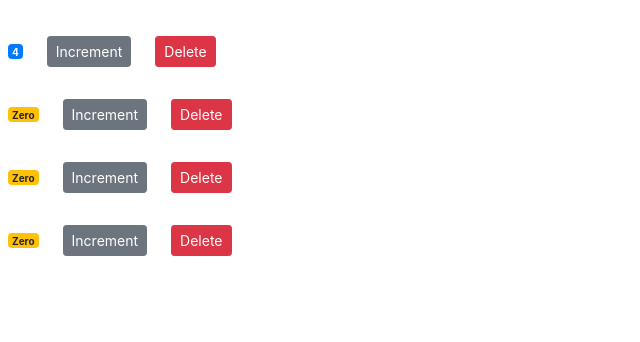
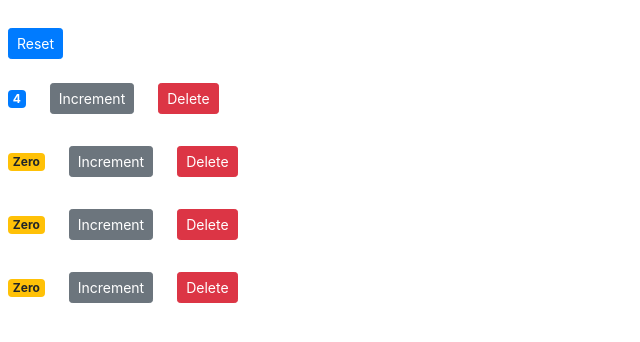
Before and after one commit to chanzlee/CountersComponent, a React (Create React App) app: page / in a window 1280 px wide. Shown: the top 342 px of the page, without its empty margins (0-640 px from the left). Built offline with nearby package versions, Linux system fonts and the light colour scheme.

Commit message:
remove local state for single source of truth.

```diff
--- a/src/components/counter.jsx
+++ b/src/components/counter.jsx
@@ -1,16 +1,16 @@
 import React, { Component } from "react";
 
 class Counter extends Component {
-  state = {
-    value: this.props.counter.value,
-    tags: []
-    // imageUrl: "https://picsum.photos/200"
-  };
+  // state = {
+  //   value: this.props.counter.value,
+  //   tags: []
+  //   // imageUrl: "https://picsum.photos/200"
+  // };
 
-  styles = {
-    fontSize: 10,
-    fontWeight: "bold"
-  };
+  // styles = {
+  //   fontSize: 10,
+  //   fontWeight: "bold"
+  // };
 
   // constructor() {
   //   super();
@@ -18,10 +18,10 @@
   //   this.handleIncrement = this.handleIncrement.bind(this);
   // }
 
-  handleIncrement = () => {
-    console.log("inc");
-    this.setState({ value: this.state.value + 1 });
-  };
+  // handleIncrement = () => {
+  //   console.log("inc");
+  //   this.setState({ value: this.state.value + 1 });
+  // };
 
   // doHandleIncrement = () => {
   //   this.handleIncrement({ id: 1 });
@@ -51,7 +51,7 @@
           </span>
 
           <button
-            onClick={this.handleIncrement}
+            onClick={() => this.props.onIncrement(this.props.counter)}
             className="btn btn-secondary btn-sm m-3"
           >
             Increment
@@ -72,12 +72,12 @@
   // refactor shortcut ctrl+shift+R to extract to method
   getBadgeClasses() {
     let classes = "badge m-2 badge-";
-    classes += this.state.value === 0 ? "warning" : "primary";
+    classes += this.props.counter.value === 0 ? "warning" : "primary";
     return classes;
   }
 
   formatCount() {
-    const { value } = this.state;
+    const { value } = this.props.counter;
     return value === 0 ? "Zero" : value;
   }
 }
--- a/src/components/counters.jsx
+++ b/src/components/counters.jsx
@@ -11,6 +11,14 @@
     ]
   };
 
+  handleIncrement = counter => {
+    const counters = [...this.state.counters];
+    const index = counters.indexOf(counter);
+    counters[index] = { ...counter };
+    counters[index].value++;
+    this.setState({ counters });
+  };
+
   handleDelete = counterId => {
     // console.log(counterId);
     const counters = this.state.counters.filter(
@@ -19,15 +27,31 @@
     this.setState({ counters });
   };
 
+  handleReset = counterId => {
+    const counters = this.state.counters.map(counter => {
+      counter.value = 0;
+      return counter;
+    });
+
+    this.setState({ counters });
+  };
+
   render() {
     return (
       <div>
+        <button
+          onClick={this.handleReset}
+          className="btn btn-primary btn-sm m-2"
+        >
+          Reset
+        </button>
         {this.state.counters.map(counter => (
           // passing children props.
           // <Counter key={counter.id} value={counter.value}>
           //   <h4>Counter #{counter.id}</h4>
           // </Counter>
           <Counter
+            onIncrement={this.handleIncrement}
             onDelete={this.handleDelete}
             key={counter.id}
             counter={counter}
```
